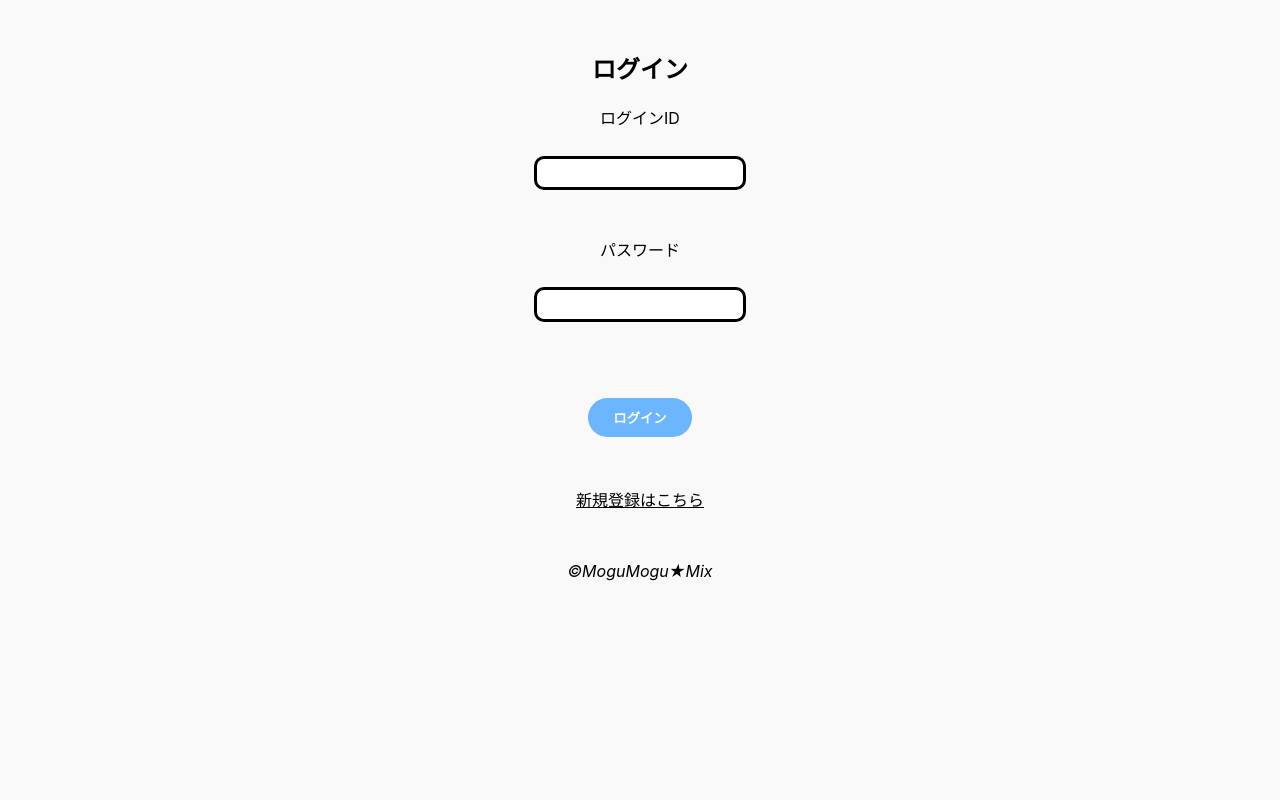
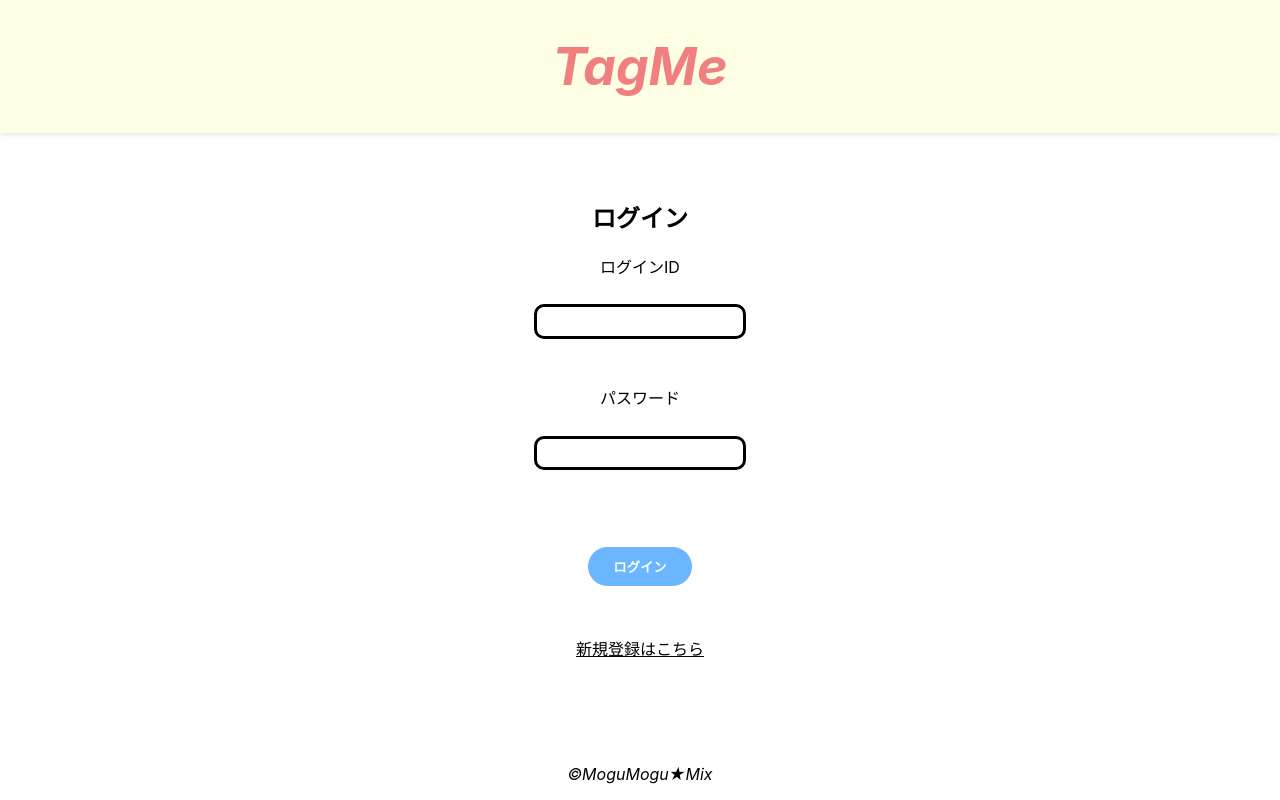
Before and after one commit to plusdojo2025/a2-7, a React (Create React App) app in the folder client/: page /login in a window 1280 px wide. Built offline with nearby package versions, Linux system fonts and the light colour scheme.

Commit message:
フッター、ハンバーガーメニュー修正

```diff
--- a/client/src/App.css
+++ b/client/src/App.css
@@ -2,7 +2,18 @@
 
 .App {
   text-align: center;
+  background-color: #ffffff;
+  min-height: 100vh;          /* 画面の高さに合わせる */
+  display: flex;
+  flex-direction: column;     /* 上下に並べる */
+}
 
+.App-header {
+  display: flex;
+  flex-direction: column;
+  align-items: center;
+  justify-content: center;
+  font-size: calc(10px + 2vmin);
 }
 
 /* ヘッダー 題名部分 */
@@ -15,16 +26,11 @@
 }
 
 
-.App-header {
-  background-color:fff;
-  display: flex;
-  flex-direction: column;
-  align-items: center;
-  justify-content: center;
-  font-size: calc(10px + 2vmin);
-  color: #000;
+.App-main {
+  flex: 1;                    /* メインが余白を埋める */
+  padding: 1rem;
+}
 
-}
 
 
 /* .App-logo {
--- a/client/src/App.js
+++ b/client/src/App.js
@@ -23,15 +23,14 @@ function AppContent() {
   return (
 
     <div className="App">
-      {!isAuthPage && (
-        <header className="App-header">
-          <div className="title">
-            <h1>TagMe</h1>
-          </div>
-        {/* ログイン・サインアップ画面以外でハンバーガーメニューを表示 */}
+      {/* ヘッダーは常に表示 */}
+      <header className="App-header">
+        <div className="title">
+          <h1>TagMe</h1>
+        </div>
+        {/* Burgerだけログイン・サインアップ画面で非表示 */}
         {!isAuthPage && <Burger />}
-        </header>
-      )}
+      </header>
 
 
 
@@ -50,7 +49,7 @@ function AppContent() {
         </a> */}
 
 
-
+       <main className="App-main">
           <Routes>
             {/*<Route index element={<BookList></BookList>}></Route>*/}
              {/* 初期表示時はログインへ */}
@@ -90,7 +89,7 @@ function AppContent() {
             <Route path="/register" element={<DairyComponent/>}/>
 
           </Routes>
-
+        </main>
 
 
         <footer>
--- a/client/src/css/Burger.css
+++ b/client/src/css/Burger.css
@@ -1,6 +1,6 @@
 /* 自作ボタン */
 .custom-burger-button {
-  position: fixed;
+ position: absolute;
   top: 60px;
   right: 20px;
   z-index: 9999;
```
